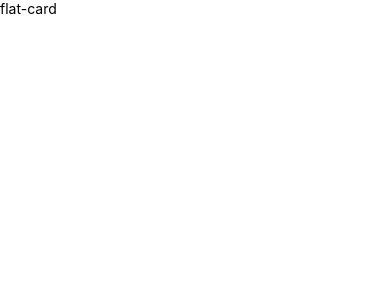
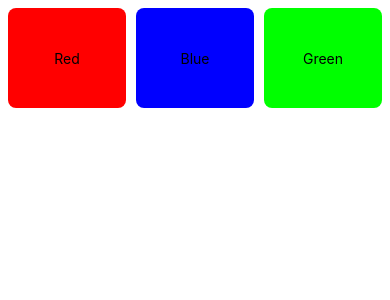
Before and after one commit to nandeeshdb/react-native-full-course, a React Native app: screen / in a window 390 px wide. Shown: the top 300 px of the page. Built offline with nearby package versions, Linux system fonts and the light colour scheme.

Commit message:
Flex Cards

```diff
--- a/components/flat-card.tsx
+++ b/components/flat-card.tsx
@@ -1,12 +1,44 @@
-import { Text, View} from 'react-native';
+import {StyleSheet, Text, View} from 'react-native';
 import React from 'react';
 
 export default function FlatCard() {
   return (
-    <View>
-      <Text>flat-card</Text>
+    <View style={styles.container}>
+      <View style={[styles.cardContainer, styles.cardOne]}>
+        <Text>Red</Text>
+      </View>
+      <View style={[styles.cardContainer, styles.cardTwo]}>
+        <Text>Blue</Text>
+      </View>
+      <View style={[styles.cardContainer, styles.cardThree]}>
+        <Text>Green</Text>
+      </View>
     </View>
   );
 }
 
-//const styles = StyleSheet.create({});
+const styles = StyleSheet.create({
+  container: {
+    flex: 1,
+    flexDirection: 'row',
+    padding: 8,
+    gap: 10,
+  },
+  cardContainer: {
+    flex: 1,
+    justifyContent: 'center',
+    alignItems: 'center',
+    borderRadius: 8,
+    width: 100,
+    height: 100,
+  },
+  cardOne: {
+    backgroundColor: '#FF0000',
+  },
+  cardTwo: {
+    backgroundColor: '#0000FF',
+  },
+  cardThree: {
+    backgroundColor: '#00FF00',
+  },
+});
```
